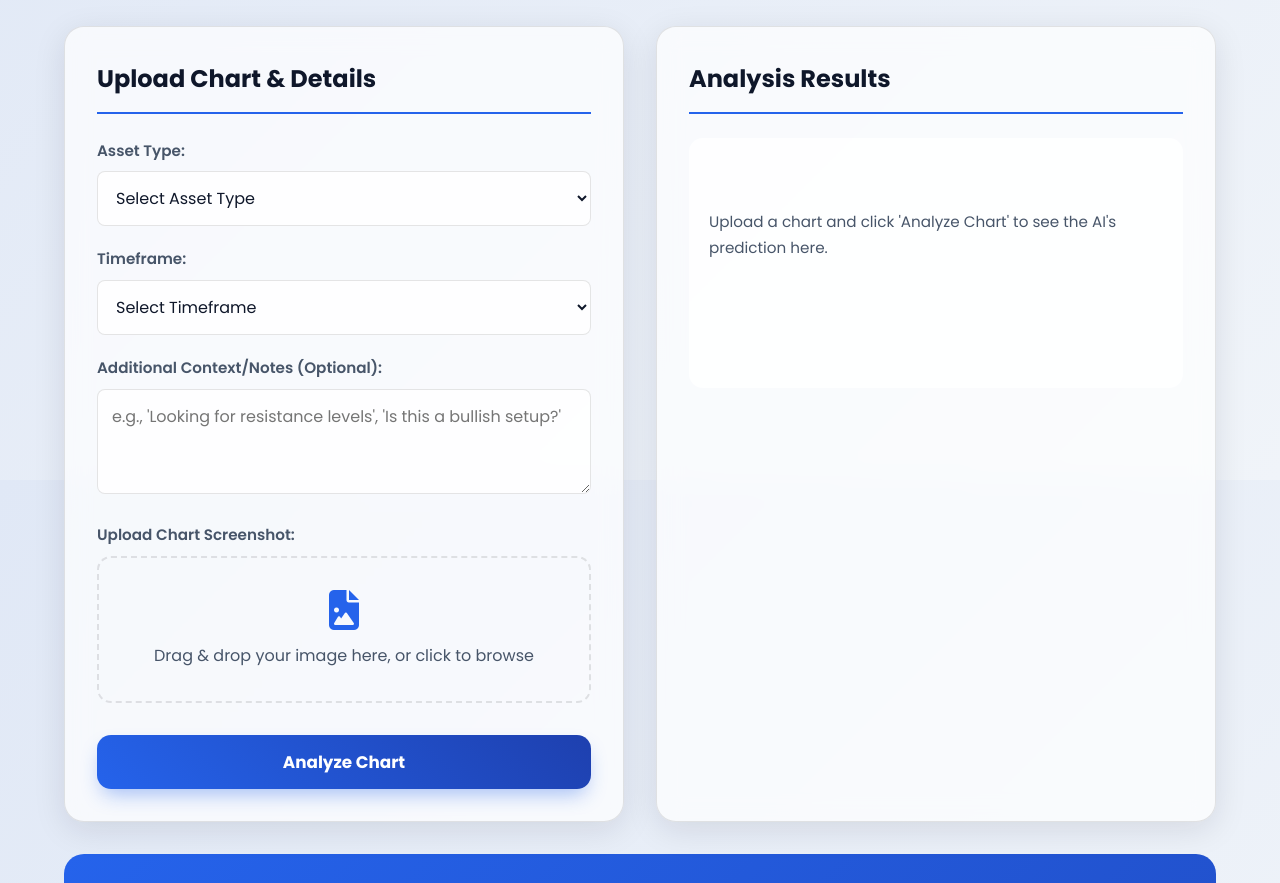
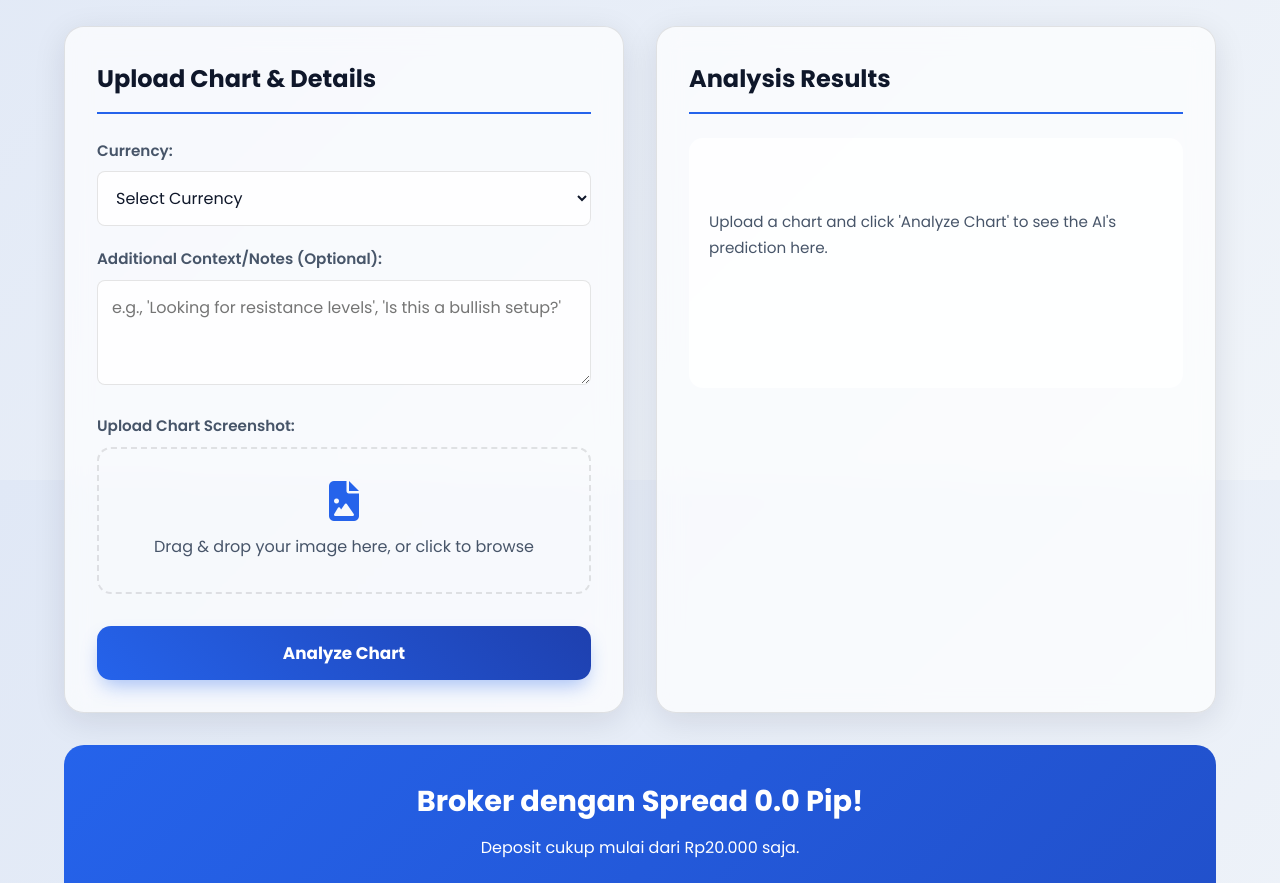
Before and after one commit to FajarDeveloper/ai-market-predictor, a website: page index.html in a window 1280 px wide. Shown: the part 1120-2003 px from the top of the page. Drawn offline with Linux system fonts and the light colour scheme.

Commit message:
Add files via upload

```diff
--- a/index.html
+++ b/index.html
@@ -511,11 +511,6 @@ main, main * {
     </div>
 
     <div class="form-group">
-                        <label id="labelTimeframe" for="timeframe">Timeframe:</label>
-                        <select id="timeframe" required></select>
-                    </div>
-
-                    <div class="form-group">
         <label id="labelAdditionalNotes" for="additionalNotes">Additional Context/Notes (Optional):</label>
         <textarea id="additionalNotes" rows="3" placeholder="e.g., 'Looking for resistance levels', 'Is this a bullish setup?'"></textarea>
     </div>
@@ -628,10 +623,10 @@ main, main * {
         const headerTitle = document.getElementById('headerTitle');
         const headerSubtitle = document.getElementById('headerSubtitle');
         const inputSectionTitle = document.getElementById('inputSectionTitle');
+        // NAMA VARIABEL TETAP SAMA
         const labelAssetType = document.getElementById('labelAssetType');
-            const labelTimeframe = document.getElementById('labelTimeframe');
         const labelAdditionalNotes = document.getElementById('labelAdditionalNotes');
-            const additionalNotesTextarea = document.getElementById('additionalNotes'); // Need to update placeholder
+        const additionalNotesTextarea = document.getElementById('additionalNotes');
         const labelUploadChart = document.getElementById('labelUploadChart');
         const uploadAreaText = document.getElementById('uploadAreaText');
         const analyzeBtn = document.getElementById('analyzeBtn');
@@ -641,9 +636,8 @@ main, main * {
         const footerText = document.getElementById('footerText');
         const messageBox = document.getElementById('message');
 
+        // NAMA VARIABEL TETAP SAMA
         const assetTypeSelect = document.getElementById('assetType');
-            const timeframeSelect = document.getElementById('timeframe');
-
 
         const chartAnalysisForm = document.getElementById('chartAnalysisForm');
         const chartImageInput = document.getElementById('chartImageInput');
@@ -654,26 +648,15 @@ main, main * {
         const analysisResultDiv = document.getElementById('analysisResult');
 
         let uploadedFile = null;
-            let currentLang = localStorage.getItem('appLang') || 'en'; // Default ke 'en' atau dari local storage
+        let currentLang = localStorage.getItem('appLang') || 'en';
 
+        // DIUBAH: Teks terjemahan diubah menjadi "Currency", namun KEY tetap "labelAssetType"
         const translations = {
             en: {
                 headerTitle: "MGLYZER 2.2",
                 headerSubtitle: "Upload your latest chart screenshot and let AI analyze market direction for Crypto, Forex, and Commodities.",
                 inputSectionTitle: "Upload Chart & Details",
-                    labelAssetType: "Asset Type:",
-                    selectAssetType: "Select Asset Type",
-                    crypto: "Crypto",
-                    forex: "Forex",
-                    commodity: "Commodity",
-                    stock: "Stock",
-                    labelTimeframe: "Timeframe:",
-                    selectTimeframe: "Select Timeframe",
-                    minute: "Minute", // For 5M, 15M, 30M
-                    hour: "Hour", // For 1H, 4H
-                    day: "Day", // For 1D
-                    week: "Week", // For 1W
-                    month: "Month", // For 1M
+                labelAssetType: "Currency:", // Teks diubah, key tetap
                 labelAdditionalNotes: "Additional Context/Notes (Optional):",
                 placeholderNotes: "e.g., 'Looking for resistance levels', 'Is this a bullish setup?'",
                 labelUploadChart: "Upload Chart Screenshot:",
@@ -683,11 +666,10 @@ main, main * {
                 outputSectionTitle: "Analysis Results",
                 placeholderAnalysis: "Upload a chart and click 'Analyze Chart' to see the AI's prediction here.",
                 footerText: "&copy; 2025 MGLYZER 2.2 by MG Trade. All rights reserved.",
-                    // Messages
                 msgUploadImage: "Please upload an image file (e.g., JPG, PNG).",
                 msgFileSize: "Image file size exceeds 5MB. Please upload a smaller image.",
                 msgNoImageUploaded: "Please upload a chart screenshot.",
-                    msgSelectAssetTimeframe: "Please select Asset Type and Timeframe.",
+                msgSelectAssetTimeframe: "Please select a Currency.", // Teks pesan validasi diubah
                 msgAnalysisComplete: "Analysis complete!",
                 msgServerError: "Server error during analysis. Please try again.",
                 msgFailedAnalysis: "Failed to get analysis.",
@@ -697,19 +679,7 @@ main, main * {
                 headerTitle: "MGLYZER 2.2",
                 headerSubtitle: "Unggah tangkapan layar grafik terbaru Anda dan biarkan AI menganalisis arah pasar untuk Kripto, Forex, dan Komoditas.",
                 inputSectionTitle: "Unggah Grafik & Detail",
-                    labelAssetType: "Jenis Aset:",
-                    selectAssetType: "Pilih Jenis Aset",
-                    crypto: "Kripto",
-                    forex: "Forex",
-                    commodity: "Komoditas",
-                    stock: "Saham",
-                    labelTimeframe: "Jangka Waktu:",
-                    selectTimeframe: "Pilih Jangka Waktu",
-                    minute: "Menit", // For 5M, 15M, 30M
-                    hour: "Jam", // For 1H, 4H
-                    day: "Hari", // For 1D
-                    week: "Minggu", // For 1W
-                    month: "Bulan", // For 1M
+                labelAssetType: "Mata Uang:", // Teks diubah, key tetap
                 labelAdditionalNotes: "Konteks/Catatan Tambahan (Opsional):",
                 placeholderNotes: "cth: 'Mencari level resistensi', 'Apakah ini setup bullish?'",
                 labelUploadChart: "Unggah Tangkapan Layar Grafik:",
@@ -719,11 +689,10 @@ main, main * {
                 outputSectionTitle: "Hasil Analisis",
                 placeholderAnalysis: "Unggah grafik dan klik 'Analisis Grafik' untuk melihat prediksi AI di sini.",
                 footerText: "&copy; 2025 MGLYZER 2.2 by MG Trade. Semua Hak Dilindungi.",
-                    // Messages
                 msgUploadImage: "Mohon unggah file gambar (misal: JPG, PNG).",
                 msgFileSize: "Ukuran file gambar melebihi 5MB. Mohon unggah gambar yang lebih kecil.",
                 msgNoImageUploaded: "Mohon unggah tangkapan layar grafik.",
-                    msgSelectAssetTimeframe: "Mohon pilih Jenis Aset dan Jangka Waktu.",
+                msgSelectAssetTimeframe: "Mohon pilih Mata Uang.", // Teks pesan validasi diubah
                 msgAnalysisComplete: "Analisis selesai!",
                 msgServerError: "Terjadi kesalahan server saat analisis. Mohon coba lagi.",
                 msgFailedAnalysis: "Gagal mendapatkan analisis.",
@@ -731,30 +700,18 @@ main, main * {
             }
         };
 
+        // DIUBAH: Variabel "assetTypes" sekarang berisi data mata uang
         const assetTypes = {
-    '': { en: 'Select Asset Type', id: 'Pilih Jenis Aset' },
-    'Crypto': { en: 'Crypto', id: 'Kripto' },
-    'Forex': { en: 'Forex', id: 'Forex' },
-    'Commodity': { en: 'Commodity', id: 'Komoditas' },
-    'Stock': { en: 'Stock', id: 'Saham' },
-    'Synthetics': { en: 'Synthetics', id: 'Sintetis' }
-};
-
-
-            const timeframes = {
-                '': { en: 'Select Timeframe', id: 'Pilih Jangka Waktu' },
-                '5M': { en: '5 Minute', id: '5 Menit' },
-                '15M': { en: '15 Minute', id: '15 Menit' },
-                '30M': { en: '30 Minute', id: '30 Menit' },
-                '1H': { en: '1 Hour', id: '1 Jam' },
-                '4H': { en: '4 Hour', id: '4 Jam' },
-                '1D': { en: '1 Day', id: '1 Hari' },
-                '1W': { en: '1 Week', id: '1 Minggu' },
-                '1M': { en: '1 Month', id: '1 Bulan' }
+            '': { en: 'Select Currency', id: 'Pilih Mata Uang' },
+            'USD': { en: 'U.S. Dollar', id: 'Dolar AS' },
+            'EUR': { en: 'Euro', id: 'Euro' },
+            'JPY': { en: 'Japanese Yen', id: 'Yen Jepang' },
+            'GBP': { en: 'British Pound', id: 'Poundsterling Inggris' },
+            'CHF': { en: 'Swiss Franc', id: 'Franc Swiss' }
         };
 
         function populateSelectOptions(selectElement, optionsData) {
-                selectElement.innerHTML = ''; // Clear existing options
+            selectElement.innerHTML = '';
             for (const value in optionsData) {
                 const option = document.createElement('option');
                 option.value = value;
@@ -769,8 +726,8 @@ main, main * {
             headerTitle.textContent = t.headerTitle;
             headerSubtitle.textContent = t.headerSubtitle;
             inputSectionTitle.textContent = t.inputSectionTitle;
+            // Key dan variabel tetap sama, hanya nilainya yang berubah sesuai bahasa
             labelAssetType.textContent = t.labelAssetType;
-                labelTimeframe.textContent = t.labelTimeframe;
             labelAdditionalNotes.textContent = t.labelAdditionalNotes;
             additionalNotesTextarea.placeholder = t.placeholderNotes;
             labelUploadChart.textContent = t.labelUploadChart;
@@ -778,29 +735,17 @@ main, main * {
             buttonText.textContent = t.analyzeButton;
             outputSectionTitle.textContent = t.outputSectionTitle;
             placeholderAnalysis.textContent = t.placeholderAnalysis;
-                footerText.innerHTML = t.footerText; // Use innerHTML for copyright symbol
+            footerText.innerHTML = t.footerText;
 
-                // Update select options
+            // Logika tetap sama, hanya data di dalam "assetTypes" yang berbeda
             populateSelectOptions(assetTypeSelect, assetTypes);
-                populateSelectOptions(timeframeSelect, timeframes);
 
-                // Update active language button style
             langEnBtn.classList.toggle('active', currentLang === 'en');
             langIdBtn.classList.toggle('active', currentLang === 'id');
-
-                // Re-evaluate current messages in correct language if any
-                if (messageBox.style.display === 'block') {
-                    // This is a simplified approach. For more robust message handling,
-                    // you'd typically store message keys and re-display them.
-                    // For now, if a message is shown, it won't auto-translate unless re-triggered.
-                    // This is acceptable for simple cases.
-                }
         }
 
-            // Initial UI update
         updateUI();
 
-            // Language Switcher Event Listeners
         langEnBtn.addEventListener('click', () => {
             currentLang = 'en';
             localStorage.setItem('appLang', 'en');
@@ -813,7 +758,6 @@ main, main * {
             updateUI();
         });
 
-            // --- File Upload Logic (Drag & Drop) ---
         uploadArea.addEventListener('click', () => chartImageInput.click());
 
         uploadArea.addEventListener('dragover', (e) => {
@@ -863,10 +807,9 @@ main, main * {
                 fileNameDisplay.style.display = 'block';
             };
             reader.readAsDataURL(file);
-                hideMessage(); // Clear any previous error message
+            hideMessage();
         }
 
-            // --- Form Submission Logic ---
         chartAnalysisForm.addEventListener('submit', async function(event) {
             event.preventDefault();
 
@@ -877,7 +820,9 @@ main, main * {
                 showMessage(translations[currentLang].msgNoImageUploaded, 'error');
                 return;
             }
-                if (!assetTypeSelect.value || !timeframeSelect.value) {
+
+            // Logika validasi tetap sama
+            if (!assetTypeSelect.value) {
                 showMessage(translations[currentLang].msgSelectAssetTimeframe, 'error');
                 return;
             }
@@ -886,15 +831,15 @@ main, main * {
 
             const formData = new FormData();
             formData.append('image', uploadedFile);
+            // Key untuk form data tetap "assetType"
             formData.append('assetType', assetTypeSelect.value);
-                formData.append('timeframe', timeframeSelect.value);
             formData.append('additionalNotes', additionalNotesTextarea.value);
-                formData.append('outputLanguage', currentLang); // Kirim bahasa output ke API
+            formData.append('outputLanguage', currentLang);
 
             try {
                 const response = await fetch('/api/analyze-chart', {
                     method: 'POST',
-                        body: formData, // FormData otomatis set Content-Type: multipart/form-data
+                    body: formData,
                 });
 
                 if (!response.ok) {
@@ -915,7 +860,6 @@ main, main * {
             }
         });
 
-            // --- Helper Functions ---
         function setLoadingState(isLoading) {
             analyzeBtn.disabled = isLoading;
             buttonText.textContent = isLoading ? translations[currentLang].analyzingButton : translations[currentLang].analyzeButton;
@@ -935,11 +879,8 @@ main, main * {
         function displayAnalysisResults(analysis) {
             let htmlContent = '';
             if (typeof analysis === 'string') {
-                    htmlContent = `<p>${analysis.replace(/\n/g, '<br>')}</p>`; // Basic newline conversion
+                htmlContent = `<p>${analysis.replace(/\n/g, '<br>')}</p>`;
             } else if (typeof analysis === 'object') {
-                    // This assumes AI's JSON output keys are consistent (direction, rationale etc.)
-                    // You might need to translate these keys if AI doesn't return them in the selected language.
-                    // For now, let's assume AI's response for direction/rationale will be in the requested language.
                 htmlContent += `<div class="result-item"><h3>${currentLang === 'en' ? 'Market Direction' : 'Arah Pasar'}:</h3><p><strong>${analysis.direction || 'N/A'}</strong></p></div>`;
                 if (analysis.rationale) {
                      htmlContent += `<div class="result-item"><h3>${currentLang === 'en' ? 'Rationale' : 'Alasan'}:</h3><p>${analysis.rationale}</p></div>`;
@@ -956,7 +897,6 @@ main, main * {
             analysisResultDiv.innerHTML = htmlContent;
         }
     });
-
 </script>
 
     <script>
```
Lines whose indentation alone changed are shown as unchanged.
